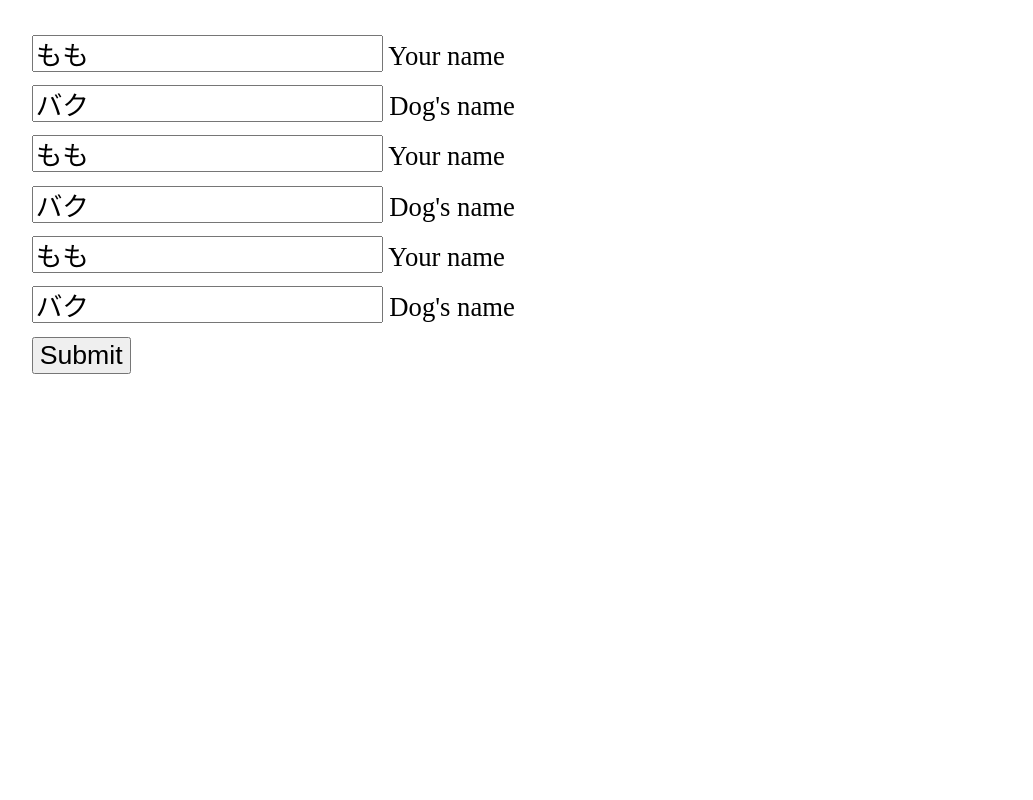
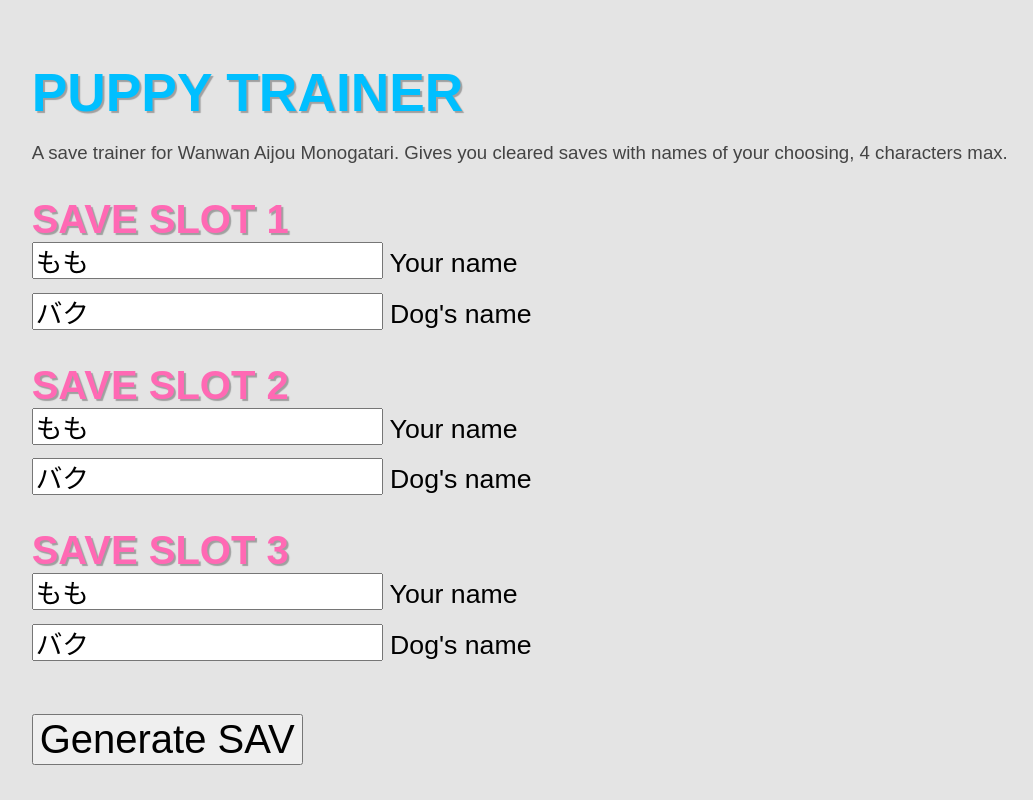
Before and after one commit to partlyhuman/loopy-wanwan-trainer, a website built with Parcel: page src/index.html in a window 1280 px wide. Shown: the whole page, without its empty margins (3-1036 px from the left). Built offline with nearby package versions, Linux system fonts and the light colour scheme; files whose address does not match are found by name.

Commit message:
Some whatever styling

```diff
--- a/package.json
+++ b/package.json
@@ -2,12 +2,12 @@
   "name": "puppy-trainer",
   "version": "1.0.0",
   "scripts": {
-    "start": "parcel src/index.html"
+    "start": "parcel src/index.html",
+    "build": "rm -r dist/ && parcel build src/index.html"
   },
   "dependencies": {
     "parcel": "^2.9.3",
-    "encoding-japanese": "^2.0.0",
-    "lodash": "^4.17.21"
+    "encoding-japanese": "^2.0.0"
   },
   "browserslist": [
     "last 2 versions"
--- a/src/index.css
+++ b/src/index.css
@@ -1,6 +1,16 @@
+@font-face {
+    font-family: Loopy;
+    src: url("SouvenirStd-DemiItalic.otf") format("opentype");
+}
+
+* {
+}
+
 html {
     margin: 1rem;
+    background-color: #e4e4e4;
     font-size: 20pt;
+    font-family: sans-serif;
 }
 
 label {
@@ -8,6 +18,32 @@
     margin-bottom: 0.5rem;
 }
 
-input {
+input, label {
     font-size: inherit;
 }
+
+input[type=submit] {
+    font-size: 1.5rem;
+    margin-top: 1em;
+}
+
+h1, h2 {
+    font-family: Loopy, sans-serif;
+    text-transform: uppercase;
+    margin-bottom: 0;
+}
+
+h1 {
+    color: deepskyblue;
+    text-shadow: 2px 2px 1px rgba(0,0,0,30%);
+}
+
+h2 {
+    color: hotpink;
+    text-shadow: 2px 2px 1px rgba(0,0,0,30%);
+}
+
+p.description {
+    font-size: 0.7rem;
+    color: #444;
+}
--- a/src/index.html
+++ b/src/index.html
@@ -8,22 +8,28 @@
 </head>
 <body>
 
+<h1>Puppy Trainer</h1>
+<p class="description">A save trainer for Wanwan Aijou Monogatari. Gives you cleared saves with names of your choosing, 4 characters max.</p>
+
 <form action="#">
 
     <div class="save save0">
+        <h2>Save Slot 1</h2>
         <label><input class="you" type="text" maxlength="4" value="もも"> Your name</label>
         <label><input class="dog" type="text" maxlength="4" value="バク"> Dog's name</label>
     </div>
     <div class="save save1">
+        <h2>Save Slot 2</h2>
         <label><input class="you" type="text" maxlength="4" value="もも"> Your name</label>
         <label><input class="dog" type="text" maxlength="4" value="バク"> Dog's name</label>
     </div>
     <div class="save save2">
+        <h2>Save Slot 3</h2>
         <label><input class="you" type="text" maxlength="4" value="もも"> Your name</label>
         <label><input class="dog" type="text" maxlength="4" value="バク"> Dog's name</label>
     </div>
 
-    <input id="go" type="submit">
+    <input id="go" type="submit" value="Generate SAV">
 </form>
 
 </body>
--- a/src/index.js
+++ b/src/index.js
@@ -68,7 +68,8 @@
     return sum;
 }
 
-$('#go').addEventListener('click', () => {
+$('#go').addEventListener('click', (e) => {
+    e.preventDefault();
     const saveBuffer = new ArrayBuffer(SAVE_FILE_BYTES);
     const saveBufferU8 = new Uint8Array(saveBuffer);
 
@@ -101,4 +102,5 @@
     }
 
     saveBufferToFile(saveBuffer);
+    return false;
 });
```
